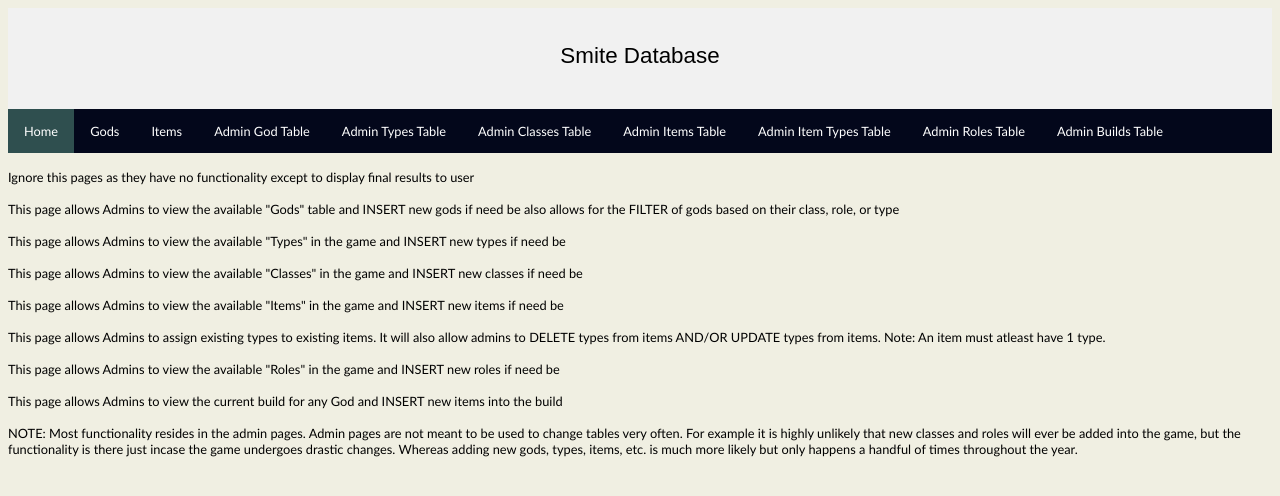
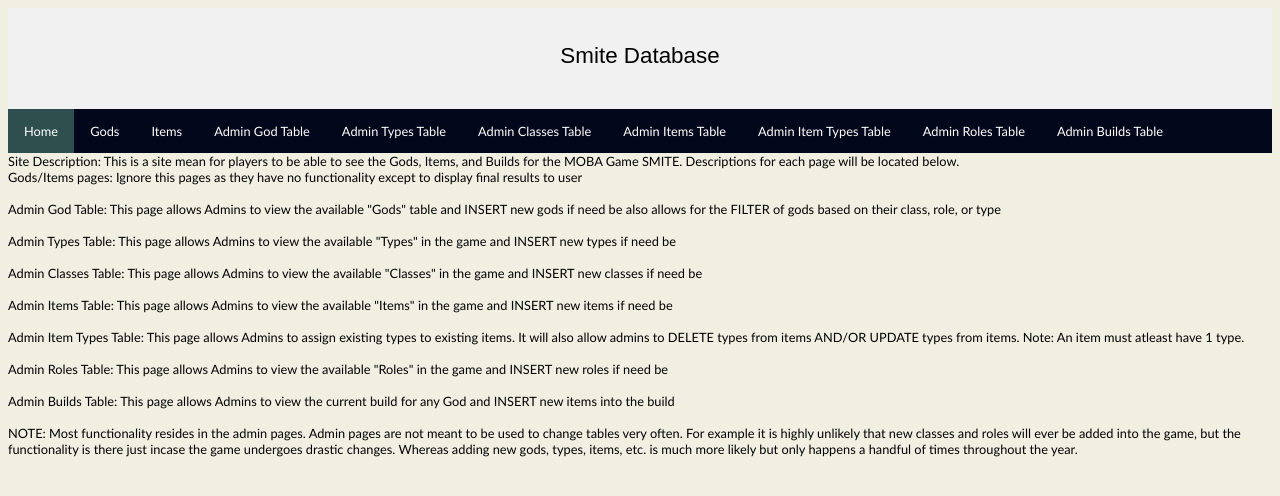
Before and after one commit to mbaiza27/CS340SMITEProject, a Flask app: page / in a window 1280 px wide. Shown: the top 496 px of the page. Run offline with Flask 2, Linux system fonts and the light colour scheme; parts of the project's set-up code (start-up, migrations or seed data) failed here and were passed over.

Commit message:
Added Better descriptions for homepage

```diff
--- a/templates/index.html
+++ b/templates/index.html
@@ -25,37 +25,38 @@
                 <li><a href="adminBuilds">Admin Builds Table</a></li>
             </ul>
         </div>
+        Site Description: This is a site mean for players to be able to see the Gods, Items, and Builds for the MOBA Game SMITE. Descriptions for each page will be located below.
         <br>
-        Ignore this pages as they have no functionality except to display final results to user
+        Gods/Items pages: Ignore this pages as they have no functionality except to display final results to user
         <br>
 
 
         <br>
-        This page allows Admins to view the available "Gods" table and INSERT new gods if need be also allows for the FILTER of gods based on their class, role, or type
+        Admin God Table: This page allows Admins to view the available "Gods" table and INSERT new gods if need be also allows for the FILTER of gods based on their class, role, or type
         <br>
 
         <br>
-        This page allows Admins to view the available "Types" in the game and INSERT new types if need be
+        Admin Types Table: This page allows Admins to view the available "Types" in the game and INSERT new types if need be
         <br>
 
         <br>
-        This page allows Admins to view the available "Classes" in the game and INSERT new classes if need be
+        Admin Classes Table: This page allows Admins to view the available "Classes" in the game and INSERT new classes if need be
         <br>
 
         <br>
-        This page allows Admins to view the available "Items" in the game and INSERT new items if need be
+        Admin Items Table: This page allows Admins to view the available "Items" in the game and INSERT new items if need be
         <br>
 
         <br>
-        This page allows Admins to assign existing types to existing items. It will also allow admins to DELETE types from items AND/OR UPDATE types from items. Note: An item must atleast have 1 type.
+        Admin Item Types Table: This page allows Admins to assign existing types to existing items. It will also allow admins to DELETE types from items AND/OR UPDATE types from items. Note: An item must atleast have 1 type.
         <br>
 
         <br>
-        This page allows Admins to view the available "Roles" in the game and INSERT new roles if need be
+        Admin Roles Table: This page allows Admins to view the available "Roles" in the game and INSERT new roles if need be
         <br>
 
         <br>
-        This page allows Admins to view the current build for any God and INSERT new items into the build
+        Admin Builds Table: This page allows Admins to view the current build for any God and INSERT new items into the build
         <br>
 
         <br>
```
